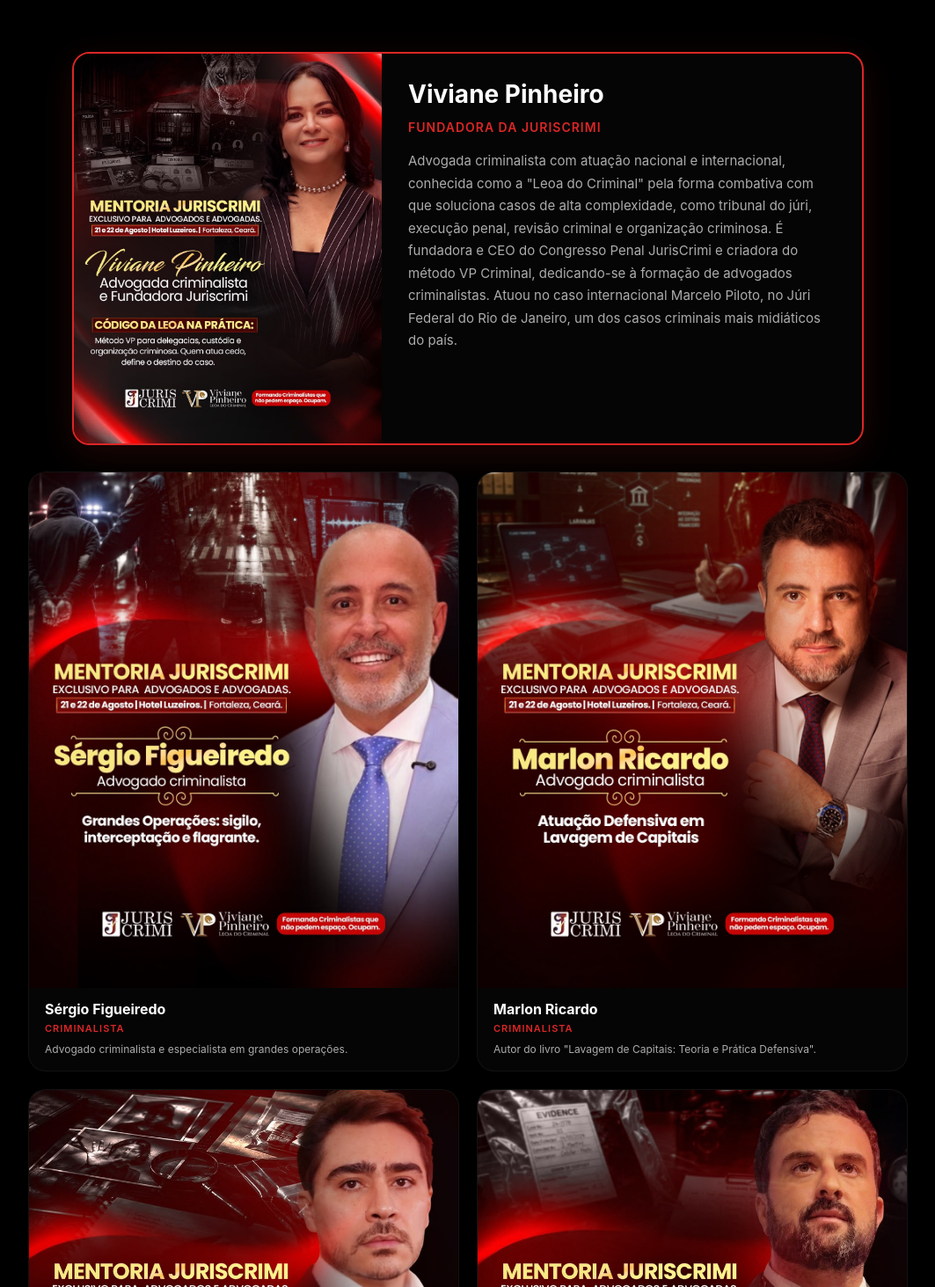
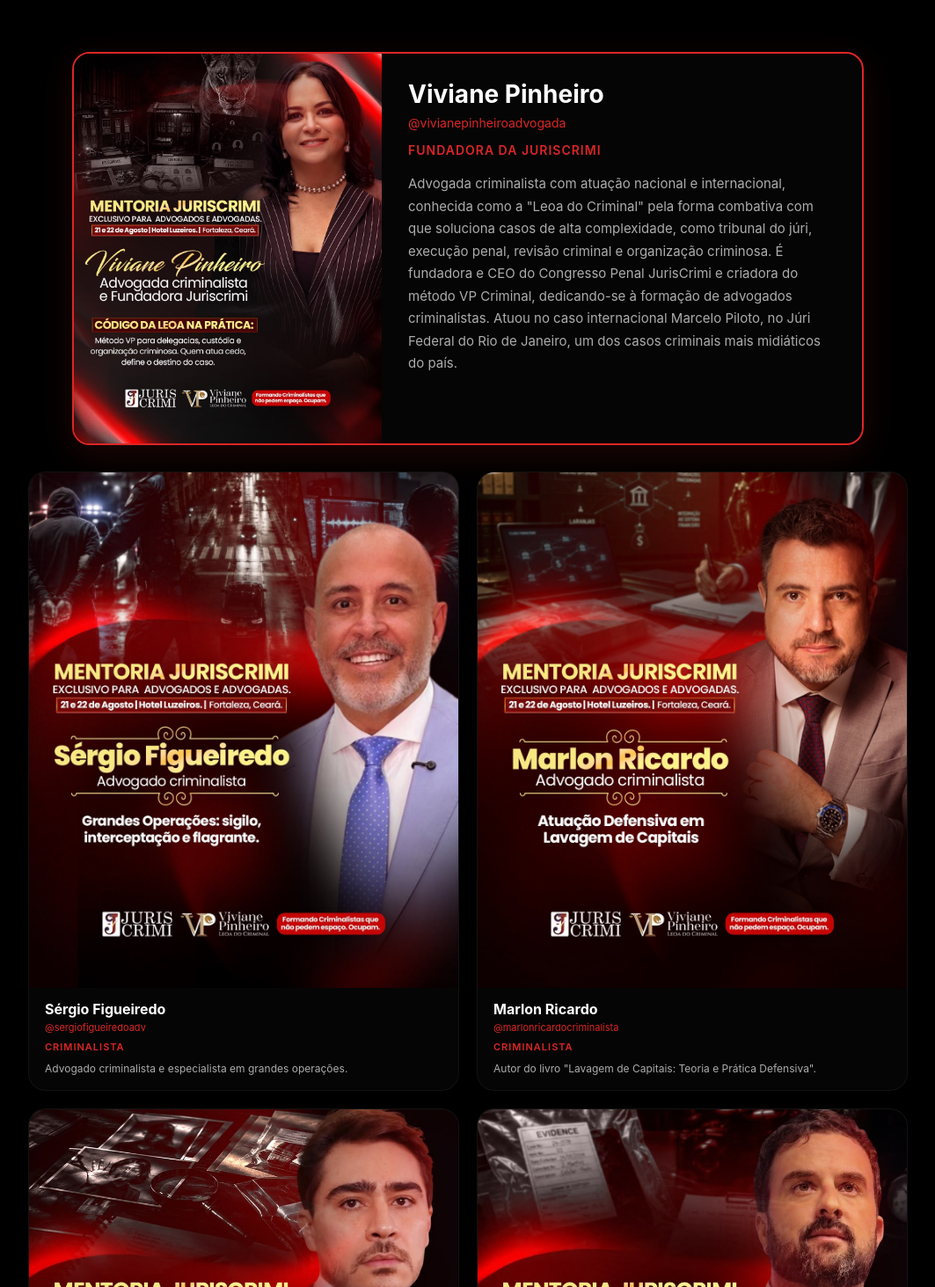
Before and after one commit to aleanmendonca/mentoriajuriscrimi, a React (Vite) app: page / in a window 1280 px wide. Shown: the part 5467-6930 px from the top of the page at 88% size, without its empty margins (108-1171 px from the left). Built offline with nearby package versions, Linux system fonts and the light colour scheme; a web font is replaced by a local one.

Commit message:
Adicionado Instagram de cada professor

```diff
--- a/src/App.jsx
+++ b/src/App.jsx
@@ -899,6 +899,7 @@
       role: 'Fundadora da Juriscrimi',
       desc: 'Advogada criminalista com atuação nacional e internacional, conhecida como a "Leoa do Criminal" pela forma combativa com que soluciona casos de alta complexidade, como tribunal do júri, execução penal, revisão criminal e organização criminosa. É fundadora e CEO do Congresso Penal JurisCrimi e criadora do método VP Criminal, dedicando-se à formação de advogados criminalistas. Atuou no caso internacional Marcelo Piloto, no Júri Federal do Rio de Janeiro, um dos casos criminais mais midiáticos do país.',
       image: '/palestrantes/novos/viviane.jpeg',
+      instagram: 'https://www.instagram.com/vivianepinheiroadvogada/',
       video: false,
     },
     {
@@ -907,6 +908,7 @@
       role: 'Criminalista',
       desc: 'Advogado criminalista e especialista em grandes operações.',
       image: '/palestrantes/novos/sergio.jpeg',
+      instagram: 'https://www.instagram.com/sergiofigueiredoadv/',
       video: false,
     },
     {
@@ -915,6 +917,7 @@
       role: 'Criminalista',
       desc: 'Autor do livro "Lavagem de Capitais: Teoria e Prática Defensiva".',
       image: '/palestrantes/novos/marlon.PNG',
+      instagram: 'https://www.instagram.com/marlonricardocriminalista/',
       video: false,
     },
     {
@@ -923,6 +926,7 @@
       role: 'Mestre em Direito',
       desc: 'Mestre em Direito, advogado criminalista e professor universitário.',
       image: '/palestrantes/novos/welbert.jpeg',
+      instagram: 'https://www.instagram.com/welbertgfreitas/',
       video: false,
     },
     {
@@ -931,6 +935,7 @@
       role: 'Perito',
       desc: 'Leandro Morales é perito em informática e especialista em forense digital, com ampla experiência na análise técnica de provas digitais em processos judiciais, especialmente envolvendo celulares, computadores e sistemas. Atua frequentemente como assistente técnico da defesa, auxiliando advogados na compreensão técnica das evidências e na identificação de falhas metodológicas em perícias digitais.',
       image: '/palestrantes/novos/leandro.jpeg',
+      instagram: 'https://www.instagram.com/leandro_pericia/',
       video: false,
     },
     {
@@ -939,6 +944,7 @@
       role: 'Criminalista',
       desc: 'Advogado criminalista e especialista em Tribunal do Júri.',
       image: '/palestrantes/novos/jader.jpeg',
+      instagram: 'https://www.instagram.com/jader.aldrin/',
       video: false,
     },
     {
@@ -947,6 +953,7 @@
       role: 'Criminalista',
       desc: 'Advogado criminalista com ampla experiência em casos de alta complexidade.',
       image: '/palestrantes/novos/david.jpeg',
+      instagram: 'https://www.instagram.com/davidalencaradv/',
       video: false,
     },
   ]
@@ -1009,7 +1016,10 @@
                 />
               </div>
               <div style={{ padding: '30px', flex: 1 }}>
-                <h3 style={{ fontSize: '28px', fontWeight: 700, marginBottom: '10px' }}>{professors[0].name}</h3>
+                <h3 style={{ fontSize: '28px', fontWeight: 700, marginBottom: '5px' }}>{professors[0].name}</h3>
+                <a href={professors[0].instagram} target="_blank" rel="noopener noreferrer" style={{ fontSize: '14px', color: '#DC2626', marginBottom: '10px', display: 'block' }}>
+                  @{professors[0].instagram.replace('https://www.instagram.com/', '').replace('/', '')}
+                </a>
                 <p style={{
                   fontSize: '14px',
                   color: '#DC2626',
@@ -1067,7 +1077,10 @@
               </div>
               {/* Texto embaixo */}
               <div style={{ padding: '15px 18px' }}>
-                <h3 style={{ fontSize: '16px', fontWeight: 700, marginBottom: '4px' }}>{p.name}</h3>
+                <h3 style={{ fontSize: '16px', fontWeight: 700, marginBottom: '3px' }}>{p.name}</h3>
+                <a href={p.instagram} target="_blank" rel="noopener noreferrer" style={{ fontSize: '11px', color: '#DC2626', marginBottom: '6px', display: 'block' }}>
+                  @{p.instagram.replace('https://www.instagram.com/', '').replace('/', '')}
+                </a>
                 <p style={{
                   fontSize: '11px',
                   color: '#DC2626',
```
